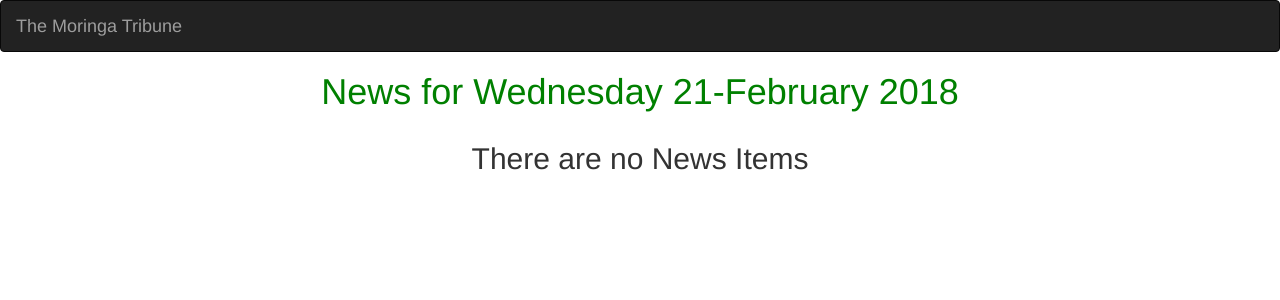
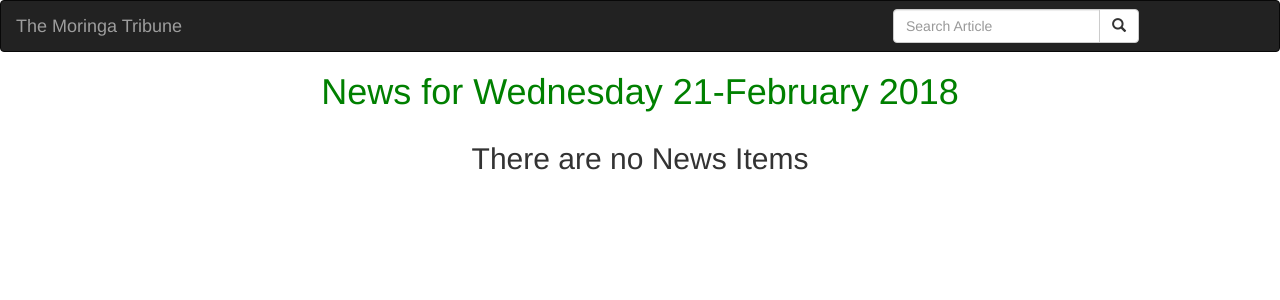
Before and after one commit to JuneMuoti/Moringa-Tribune, a Django app: page /news/today/ in a window 1280 px wide. Shown: the top 300 px of the page. Run offline with Django 3.2, Linux system fonts and the light colour scheme; some libraries are stand-ins or nearby versions.

Commit message:
add a search form

```diff
--- a/news/templates/navbar.html
+++ b/news/templates/navbar.html
@@ -12,6 +12,16 @@
     <div class="navbar-header">
       <a class="navbar-brand" href="{%url 'newsToday' %}">The Moringa Tribune</a>
     </div>
+    <div class="col-sm-4 col-md-4 navbar-right">
+      <form class="navbar-form" role="search" action="{% url 'search_results'%}">
+        <div class="input-group">
+          <input type="text" class="form-control" placeholder="Search Article">
+          <div class="input-group-btn">
+            <button  class="btn btn-default" type="submit"><i class="glyphicon glyphicon-search"></i></button>
+          </div>
+        </div>
+      </form>
+    </div>
   </div>
 </nav>
 </body>
```
